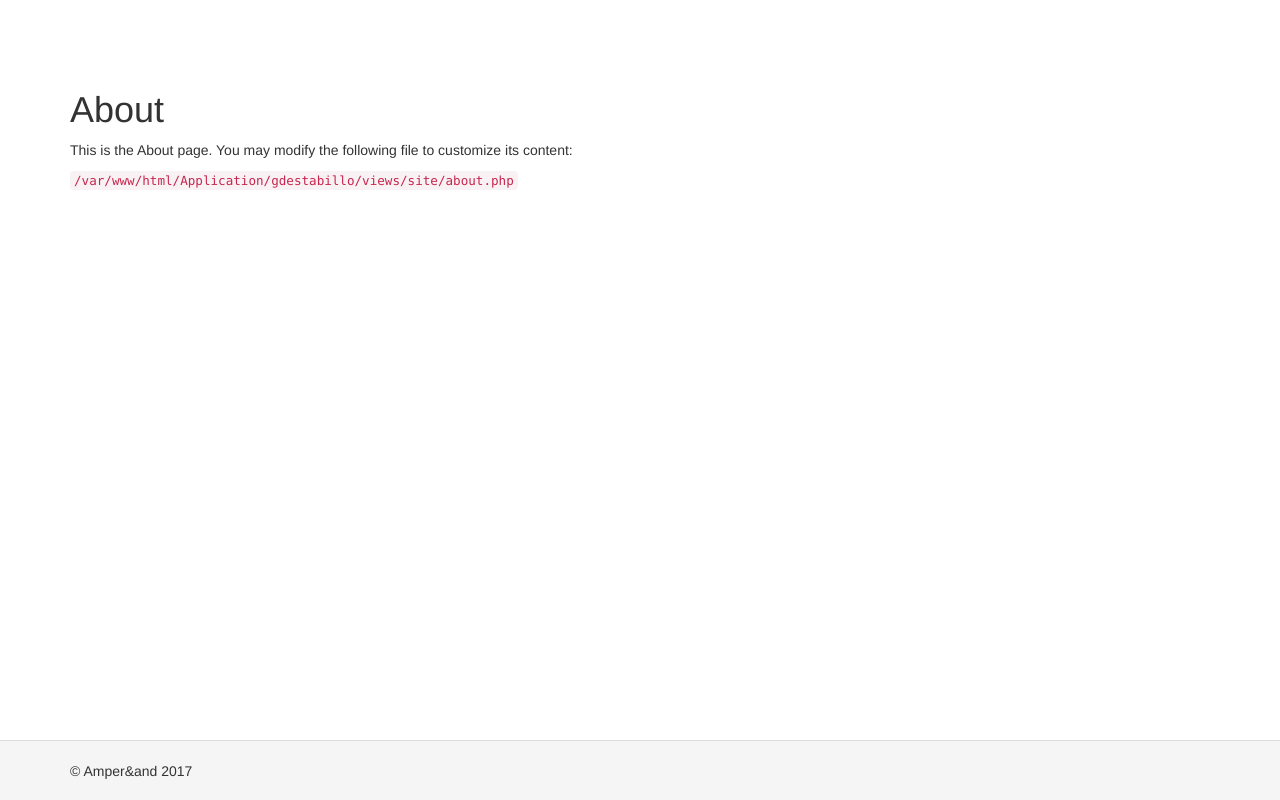
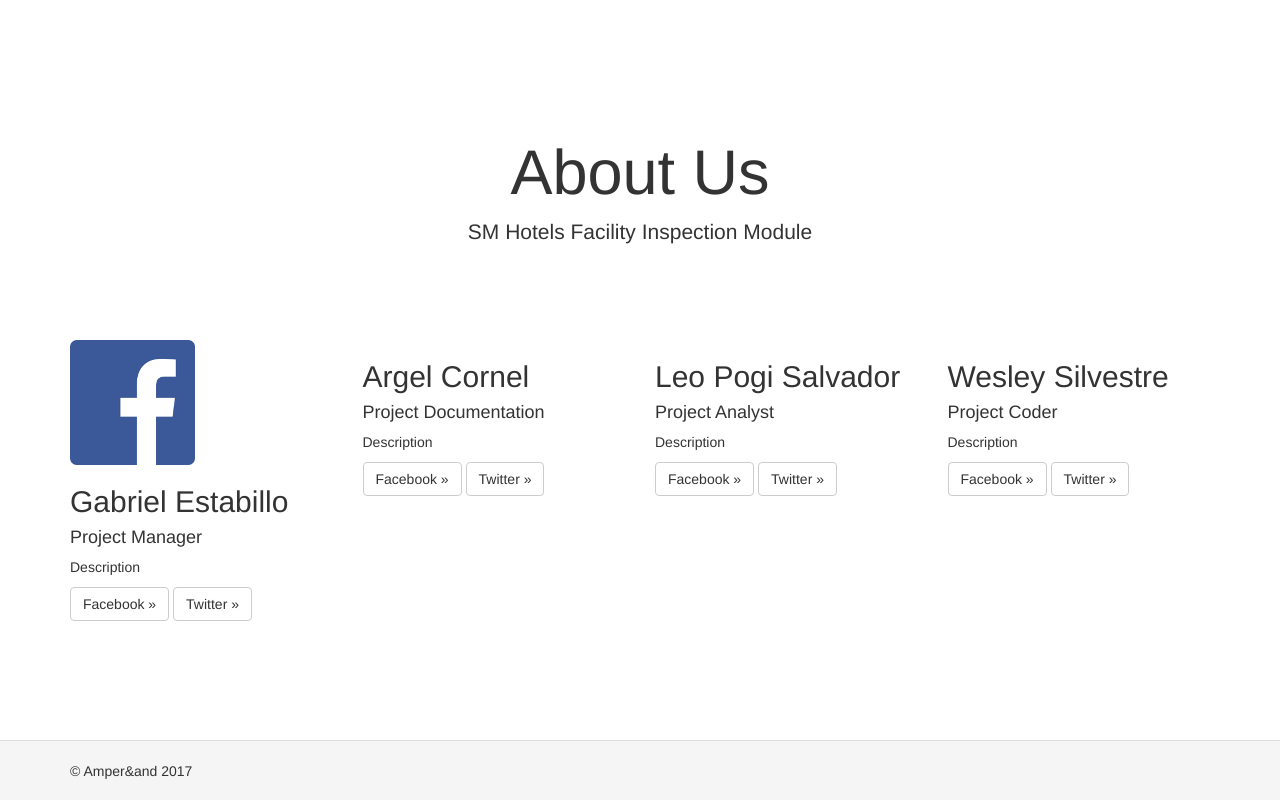
Before and after one commit to seans888/H2H, a Yii app: template Application/gdestabillo/views/site/about.php in a window 1280 px wide. Run offline with PHP 8.4 and a stand-in for Yii, Linux system fonts and the light colour scheme; the template is opened without the code that fills it, so the values that code supplies are empty; some libraries are stand-ins or nearby versions.

Commit message:
update about us

```diff
--- a/Application/gdestabillo/views/site/about.php
+++ b/Application/gdestabillo/views/site/about.php
@@ -2,17 +2,67 @@
 
 /* @var $this yii\web\View */
 
-use yii\helpers\Html;
+$this->title = 'Facility Inspection Module';
+?>
+<div class="site-index">
 
-$this->title = 'About';
-$this->params['breadcrumbs'][] = $this->title;
-?>
-<div class="site-about">
-    <h1><?= Html::encode($this->title) ?></h1>
+    <div class="jumbotron">
+        <h1>About Us</h1>
 
-    <p>
-        This is the About page. You may modify the following file to customize its content:
-    </p>
+        <p class="lead">SM Hotels Facility Inspection Module</p>
 
-    <code><?= __FILE__ ?></code>
+    </div>
+
+    <div class="body-content">
+
+        <div class="row">
+            <div class="col-lg-3">
+			<img src="\source\basic\Picture\facebook.png" width="125" height="125" title="Logo of a company" alt="Logo of a company" />
+
+                <h2>Gabriel Estabillo</h2>
+				<h4>Project Manager</h4>
+
+                <p>Description</p>
+
+                <p><a class="btn btn-default" href="
+						https://www.facebook.com/gab.estabillo">Facebook &raquo;</a>
+					<a class="btn btn-default" href="
+						https://www.facebook.com/gab.estabillo">Twitter &raquo;</a>
+            </div>
+            <div class="col-lg-3">
+                <h2>Argel Cornel</h2>
+				<h4>Project Documentation</h4>
+
+                <p>Description</p>
+
+                <p><a class="btn btn-default" href="
+						https://www.facebook.com/gab.estabillo">Facebook &raquo;</a>
+					<a class="btn btn-default" href="
+						https://www.facebook.com/gab.estabillo">Twitter &raquo;</a></p>
+            </div>
+            <div class="col-lg-3">
+                <h2>Leo Pogi Salvador</h2>
+				<h4>Project Analyst</h4>
+
+                <p>Description</p>
+
+                <p><a class="btn btn-default" href="
+						https://www.facebook.com/gab.estabillo">Facebook &raquo;</a>
+					<a class="btn btn-default" href="
+						https://www.facebook.com/gab.estabillo">Twitter &raquo;</a></p>
+            </div>
+			  <div class="col-lg-3">
+                <h2>Wesley Silvestre</h2>
+				<h4>Project Coder</h4>
+
+                <p>Description</p>
+
+                <p><a class="btn btn-default" href="
+						https://www.facebook.com/gab.estabillo">Facebook &raquo;</a>
+					<a class="btn btn-default" href="
+						https://www.facebook.com/gab.estabillo">Twitter &raquo;</a></p>
+            </div>
+        </div>
+
+    </div>
 </div>
```
